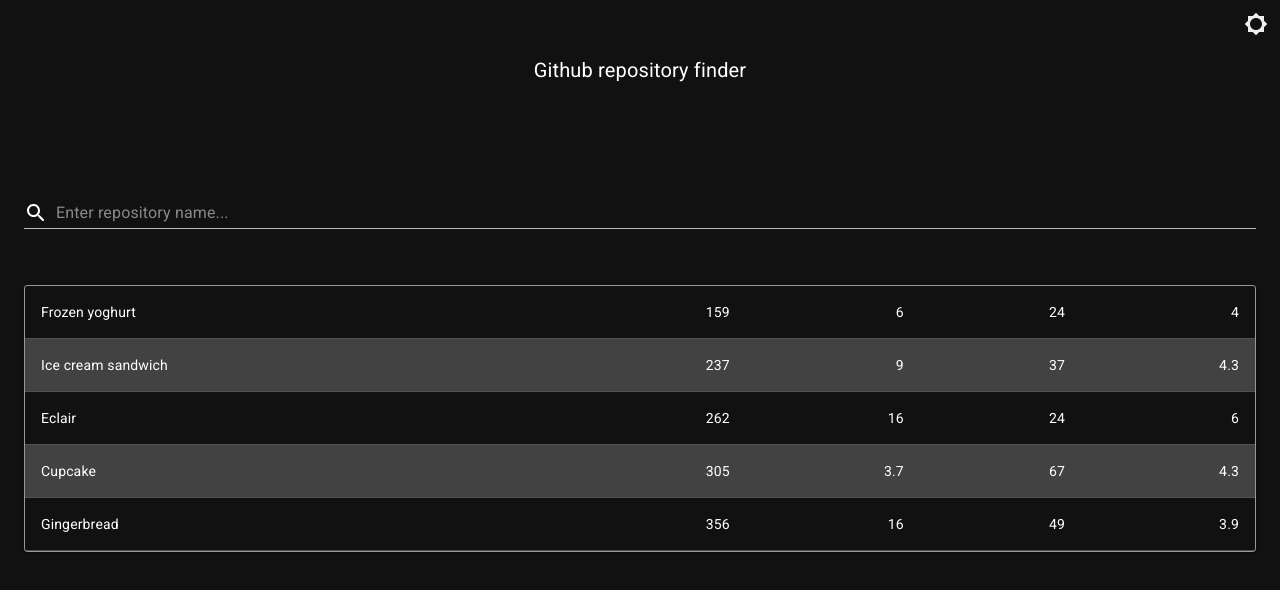
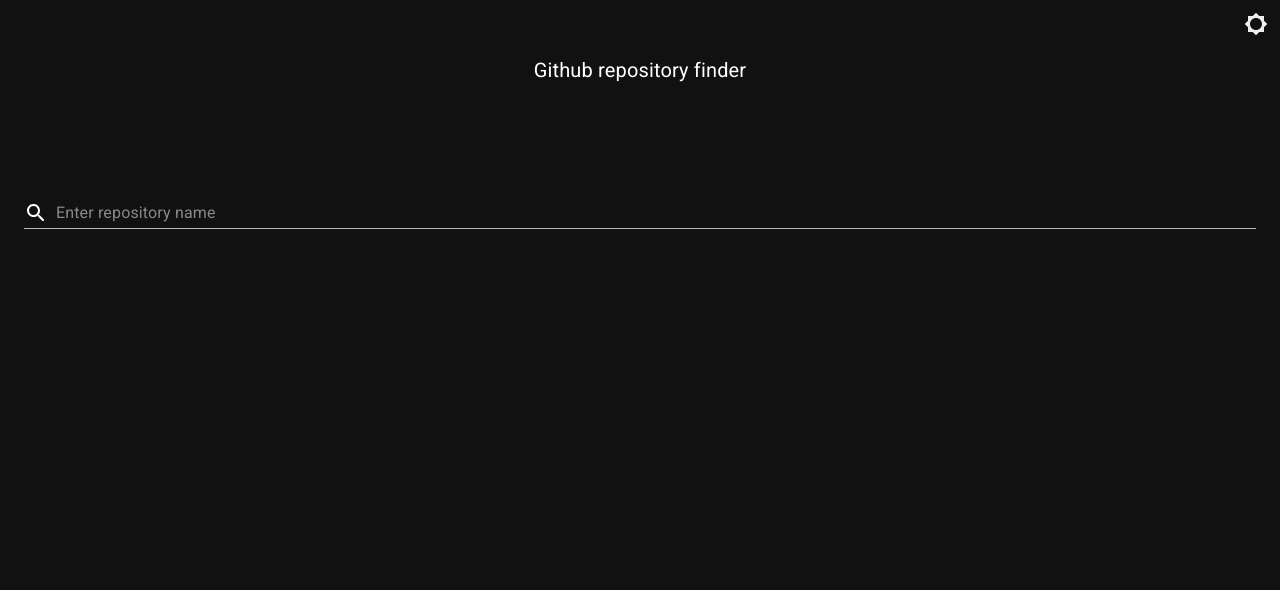
Before and after one commit to genesis2020/test, a React (Create React App) app: page / in a window 1280 px wide. Shown: the top 590 px of the page. Built offline with nearby package versions, Linux system fonts and the light colour scheme.

Commit message:
feat: added http, pagination hook, added table, connected them

```diff
--- a/package.json
+++ b/package.json
@@ -42,6 +42,7 @@
 	"devDependencies": {
 		"@material-ui/icons": "^4.9.1",
 		"@types/lodash": "^4.14.149",
+		"@types/parse-link-header": "^1.0.0",
 		"@types/styled-components": "^5.1.0",
 		"@typescript-eslint/eslint-plugin": "^2.28.0",
 		"@typescript-eslint/parser": "^2.28.0",
@@ -50,6 +51,7 @@
 		"eslint-plugin-prettier": "^3.1.3",
 		"husky": "^4.2.5",
 		"lint-staged": "^10.1.3",
+		"parse-link-header": "^1.0.1",
 		"prettier": "^2.0.4"
 	},
 	"lint-staged": {
--- a/src/components/App.tsx
+++ /dev/null
@@ -1,19 +0,0 @@
-import React, { FC } from 'react'
-import Container from '@material-ui/core/Container'
-import { SearchInput } from './SearchInput'
-import { ToggleMode } from './ToggleMode'
-import { Header } from './Header'
-import { Table } from './Table'
-
-export const App: FC = () => {
-	return (
-		<>
-			<ToggleMode />
-			<Container>
-				<Header />
-				<SearchInput />
-				<Table />
-			</Container>
-		</>
-	)
-}
--- a/src/components/SearchInput.tsx
+++ b/src/components/SearchInput.tsx
@@ -1,4 +1,4 @@
-import React from 'react'
+import React, { useCallback, useState, FC } from 'react'
 import TextField from '@material-ui/core/TextField'
 import styled from 'styled-components'
 import { InputAdornment } from '@material-ui/core'
@@ -9,10 +9,28 @@
 	padding: ${({ theme }) => theme.spacing(7, 0)};
 `
 
-export const SearchInput = () => (
+type SearchInputProps = {
+	pageHandler: (url: string, inputValue: string) => void
+	placeholder: string
+}
+
+export const SearchInput: FC<SearchInputProps> = ({ pageHandler, placeholder }) => {
+	const [value, setValue] = useState('')
+	const onChange = useCallback(
+		async (e) => {
+			const inputValue = e.target.value
+			setValue(inputValue)
+			const url = `https://api.github.com/search/repositories?q=${inputValue}&&per_page=30`
+			pageHandler(url, inputValue)
+		},
+		[pageHandler, setValue]
+	)
+
+	return (
 		<SearchField
-		id="search"
-		placeholder="Enter repository name..."
+			onChange={onChange}
+			value={value}
+			placeholder={placeholder}
 			InputProps={{
 				startAdornment: (
 					<InputAdornment position="start">
@@ -22,3 +40,4 @@
 			}}
 		/>
 	)
+}
--- a/src/components/Table.tsx
+++ b/src/components/Table.tsx
@@ -1,50 +1,33 @@
-import React, { FC } from 'react'
+import React, { FC, ReactElement } from 'react'
 import { Table as MTable, fade } from '@material-ui/core'
 import Paper from '@material-ui/core/Paper'
 import TableBody from '@material-ui/core/TableBody'
-import TableCell from '@material-ui/core/TableCell'
+import TableHead from '@material-ui/core/TableHead'
 import TableContainer from '@material-ui/core/TableContainer'
-import TableRow from '@material-ui/core/TableRow'
+import { UsePaginationReturn } from '../hooks/usePagination'
+
 import styled from 'styled-components'
 
 const StyledPaper = styled(Paper)`
 	border: 1px solid ${({ theme }) => fade(theme.palette.primary.main, 0.5)};
 `
 
-const StyledTableRow = styled(TableRow)`
-	:nth-child(odd) {
-		background-color: ${({ theme }) => theme.palette.background.default};
-	}
-`
-
-function createData(name: string, calories: number, fat: number, carbs: number, protein: number) {
-	return { name, calories, fat, carbs, protein }
+type TableProps = Pick<UsePaginationReturn, 'pages' | 'total'> & {
+	tableRows: ReactElement[]
+	tableHead: ReactElement
 }
 
-const rows = [
-	createData('Frozen yoghurt', 159, 6.0, 24, 4.0),
-	createData('Ice cream sandwich', 237, 9.0, 37, 4.3),
-	createData('Eclair', 262, 16.0, 24, 6.0),
-	createData('Cupcake', 305, 3.7, 67, 4.3),
-	createData('Gingerbread', 356, 16.0, 49, 3.9),
-]
-
-export const Table: FC = () => {
-	return (
-		<TableContainer component={StyledPaper}>
-			<MTable>
-				<TableBody>
-					{rows.map((row) => (
-						<StyledTableRow key={row.name}>
-							<TableCell scope="row">{row.name}</TableCell>
-							<TableCell align="right">{row.calories}</TableCell>
-							<TableCell align="right">{row.fat}</TableCell>
-							<TableCell align="right">{row.carbs}</TableCell>
-							<TableCell align="right">{row.protein}</TableCell>
-						</StyledTableRow>
-					))}
-				</TableBody>
-			</MTable>
-		</TableContainer>
-	)
-}
+export const Table: FC<TableProps> = ({ tableRows, tableHead, pages, total }) => (
+	<>
+		{total !== 0 ? (
+			<TableContainer component={StyledPaper}>
+				<MTable>
+					<TableHead>{tableHead}</TableHead>
+					<TableBody>{tableRows}</TableBody>
+				</MTable>
+			</TableContainer>
+		) : (
+			'No data'
+		)}
+	</>
+)
--- /dev/null
+++ b/src/containers/App.tsx
@@ -0,0 +1,10 @@
+import React, { FC } from 'react'
+import { ToggleMode } from '../components/ToggleMode'
+import { RepoFinder } from './RepoFinder'
+
+export const App: FC = () => (
+	<>
+		<ToggleMode />
+		<RepoFinder />
+	</>
+)
--- /dev/null
+++ b/src/containers/RepoFinder.tsx
@@ -0,0 +1,111 @@
+import React, { FC, useState, useMemo } from 'react'
+import styled from 'styled-components'
+import Link from '@material-ui/core/Link'
+import TableCell from '@material-ui/core/TableCell'
+import Container from '@material-ui/core/Container'
+import TableRow from '@material-ui/core/TableRow'
+import Avatar from '@material-ui/core/Avatar'
+import { SearchInput } from '../components/SearchInput'
+import { Header } from '../components/Header'
+import { Table } from '../components/Table'
+import { usePagination } from '../hooks/usePagination'
+
+const StyledTableRow = styled(TableRow)`
+	:nth-child(odd) {
+		background-color: ${({ theme }) => theme.palette.background.default};
+	}
+`
+
+const StyledTableCell = styled(TableCell)`
+	max-width: 200px;
+	word-break: break-all;
+`
+
+type CreateDataProps = {
+	id: number
+	name: string
+	owner: {
+		avatar_url: string
+		login: string
+	}
+	html_url: string
+	description: string
+	stargazers_count: number
+}
+
+type CreateDataReturn = Pick<
+	CreateDataProps,
+	'id' | 'name' | 'stargazers_count' | 'html_url' | 'description'
+> & {
+	avatar_url: string
+	login: string
+}
+
+const createData = ({
+	id,
+	name,
+	owner: { avatar_url, login },
+	html_url,
+	description,
+	stargazers_count,
+}: CreateDataProps): CreateDataReturn => ({
+	id,
+	avatar_url,
+	login,
+	name,
+	description,
+	html_url,
+	stargazers_count,
+})
+
+const rows = (tableData: any) => tableData.map(createData)
+const tableHead = (
+	<TableRow>
+		<TableCell>Avatar</TableCell>
+		<TableCell size="small" align="center">
+			Login
+		</TableCell>
+		<TableCell size="small">Repository name</TableCell>
+		<TableCell>Description</TableCell>
+		<TableCell>Link</TableCell>
+		<TableCell align="right">Stars</TableCell>
+	</TableRow>
+)
+
+export const RepoFinder: FC = () => {
+	const [repos, setRepos] = useState({})
+	const { pageHandler, pages, tableData, loading, total } = usePagination(repos, setRepos)
+	const tableRows = useMemo(
+		() =>
+			rows(tableData).map((row: CreateDataReturn) => (
+				<StyledTableRow key={row.id}>
+					<StyledTableCell>
+						<Avatar alt={row.login} src={row.avatar_url} />
+					</StyledTableCell>
+					<StyledTableCell size="small" align="center">
+						{row.login}
+					</StyledTableCell>
+					<StyledTableCell size="small">{row.name}</StyledTableCell>
+					<StyledTableCell>{row.description}</StyledTableCell>
+					<StyledTableCell>
+						<Link href={row.html_url} target="_blank">
+							{row.html_url}
+						</Link>
+					</StyledTableCell>
+					<StyledTableCell align="right">{row.stargazers_count}</StyledTableCell>
+				</StyledTableRow>
+			)),
+		[tableData]
+	)
+
+	return (
+		<Container>
+			<Header />
+			<SearchInput pageHandler={pageHandler} placeholder="Enter repository name" />
+			{loading && !tableRows.length && 'Loading...'}
+			{!loading && (!!tableRows.length || total === 0) && (
+				<Table tableHead={tableHead} tableRows={tableRows} pages={pages} total={total} />
+			)}
+		</Container>
+	)
+}
--- /dev/null
+++ b/src/hooks/useHttp.ts
@@ -0,0 +1,34 @@
+import { useState, useCallback } from 'react'
+
+export const useHttp = () => {
+	const [loading, setLoading] = useState(false)
+	const [error, setError] = useState(null)
+
+	const request = useCallback(async (url, method = 'GET', body = null, headers = {}) => {
+		setLoading(true)
+		try {
+			if (body) {
+				body = JSON.stringify(body)
+				headers['Content-Type'] = 'application/json'
+			}
+
+			const response = await fetch(url, { method, body, headers })
+
+			if (!response.ok) {
+				throw new Error('Something went wrong...')
+			}
+
+			setLoading(false)
+
+			return response
+		} catch (e) {
+			setLoading(false)
+			setError(e.message)
+			throw e
+		}
+	}, [])
+
+	const clearError = useCallback(() => setError(null), [])
+
+	return { loading, request, error, clearError }
+}
--- /dev/null
+++ b/src/hooks/usePagination.tsx
@@ -0,0 +1,109 @@
+import React, { useState, useCallback, useMemo, ReactElement } from 'react'
+import parseLinkHeader from 'parse-link-header'
+import debounce from 'lodash/debounce'
+import parse from 'parse-link-header'
+import { useHttp } from './useHttp'
+
+export type UsePaginationReturn = {
+	pageHandler: (url: string, value?: string) => void
+	loading: boolean
+	pages: ReactElement[] | []
+	tableData: any[]
+	total: number
+}
+
+export type EntitiesType = {
+	[value: string]: {
+		[page: string]: {
+			data: { total_count: number; incomplete_results: boolean; items: any }
+			links: parseLinkHeader.Links
+		}
+	}
+}
+
+export const usePagination = (
+	entity: EntitiesType,
+	setEntity: (_: any) => void
+): UsePaginationReturn => {
+	const [currentPage, setCurrentPage] = useState(1)
+	const [searchValue, setSearchValue] = useState('')
+	const [timer, setTimer] = useState(500)
+	const { loading, request } = useHttp()
+
+	const pageHandler = useCallback(
+		debounce(async (url: string, value?: string) => {
+			if (value === '') {
+				setSearchValue(value)
+				return
+			}
+
+			const nextPage = +url.split('&page=')[1] || 1
+			let data
+			const inputValue = value || searchValue
+			if (value) setSearchValue(value)
+			setCurrentPage(nextPage)
+
+			try {
+				if (!entity?.[inputValue]?.[nextPage]) {
+					const response = await request(url)
+					data = await response.json().then((data) => ({
+						data,
+						links: parse(response.headers.get('link') as string) || {},
+					}))
+				} else {
+					data = entity[inputValue][nextPage]
+				}
+			} catch (e) {
+				// handle ui error
+				throw Error(e)
+			}
+
+			setEntity({
+				...entity,
+				[inputValue]: {
+					...entity[inputValue],
+					[nextPage]: data,
+				},
+			})
+		}, timer),
+		[entity, request, searchValue, setEntity]
+	)
+
+	const onClickHandler = useCallback(
+		(url: string) => {
+			setTimer(0)
+			pageHandler(url)
+		},
+		[pageHandler]
+	)
+
+	const pages = useMemo(
+		() =>
+			Object.entries(entity?.[searchValue]?.[currentPage].links ?? {}).map(([key, value]: any) => (
+				<button key={key} onClick={() => onClickHandler(value.url)}>
+					{key}
+				</button>
+			)),
+		[currentPage, entity, onClickHandler, searchValue]
+	)
+
+	const tableData = useMemo(() => entity?.[searchValue]?.[currentPage].data.items ?? [], [
+		currentPage,
+		entity,
+		searchValue,
+	])
+
+	const total = useMemo(() => entity?.[searchValue]?.[currentPage].data.total_count ?? null, [
+		currentPage,
+		entity,
+		searchValue,
+	])
+
+	return {
+		pageHandler,
+		loading,
+		pages,
+		tableData,
+		total,
+	}
+}
--- a/src/index.tsx
+++ b/src/index.tsx
@@ -4,8 +4,8 @@
 import { createMuiTheme, ThemeProvider } from '@material-ui/core/styles'
 import { StylesProvider } from '@material-ui/styles'
 import { ThemeProvider as StyledThemeProvider } from 'styled-components'
-import { App } from './components/App'
 import { ModeContext } from './context/ModeContext'
+import { App } from './containers/App'
 
 const Main = () => {
 	const [themeMode, setThemeMode] = useState<'light' | 'dark'>('dark')
```
Also changed, not shown: 1 other file (tests, documents, lock files or other folders). Lines whose indentation alone changed are shown as unchanged.
